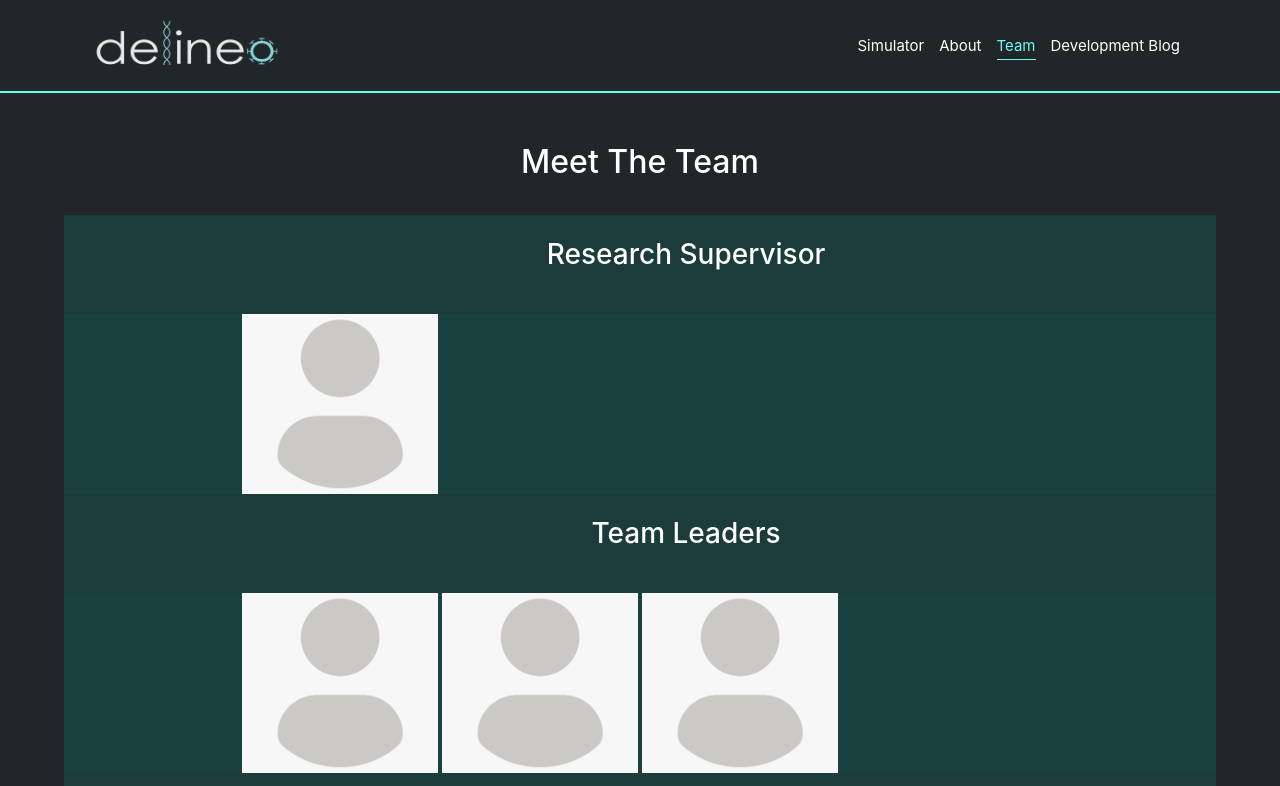
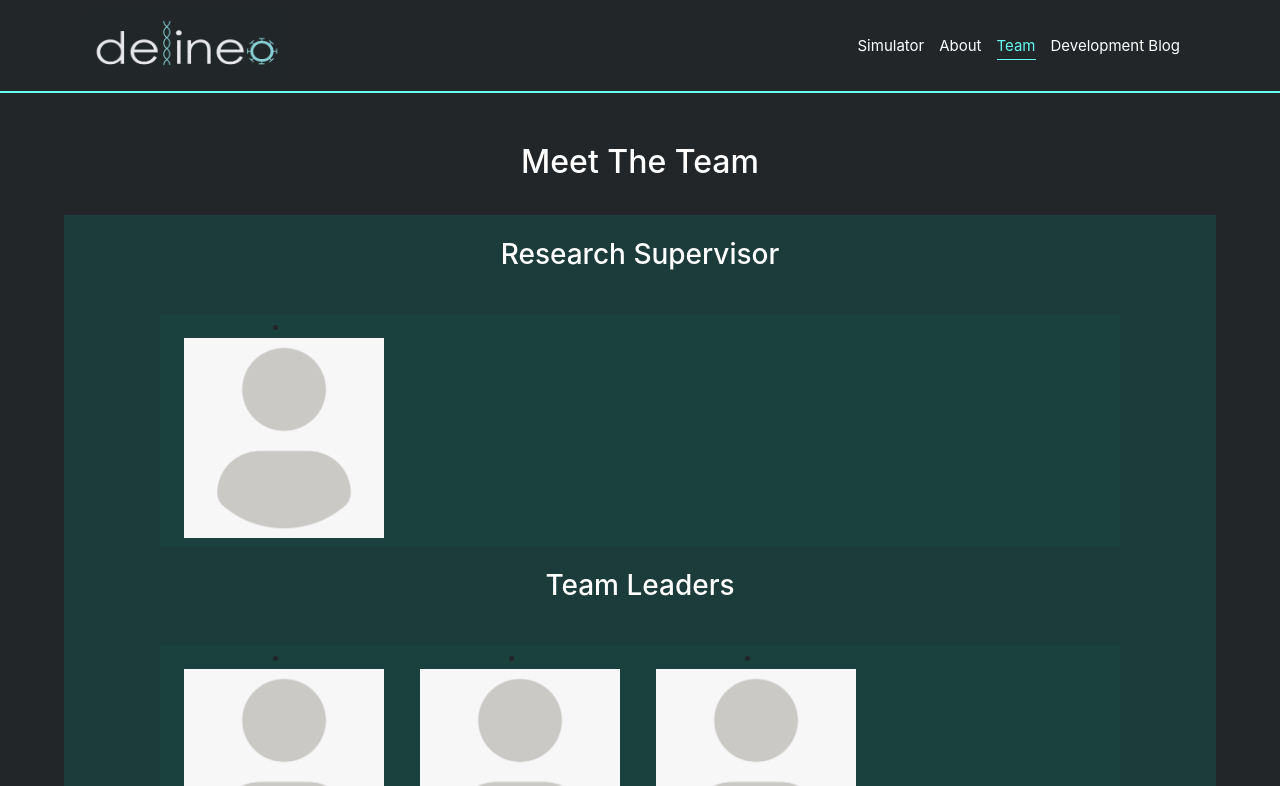
Before and after one commit to Delineo-Disease-Modeling/PandemicModel, a React (Create React App) app in the folder model_app/frontend/: page /team in a window 1280 px wide. Shown: the top 786 px of the page. Built offline with nearby package versions, Linux system fonts and the light colour scheme.

Commit message:
made team page dynamic and some minor styling changes

```diff
--- a/model_app/frontend/src/components/GridList.js
+++ b/model_app/frontend/src/components/GridList.js
@@ -6,15 +6,21 @@ import GridListTileBar from '@material-ui/core/GridListTileBar';
 import ListSubheader from '@material-ui/core/ListSubheader';
 import IconButton from '@material-ui/core/IconButton';
 import InfoIcon from '@material-ui/icons/Info';
+import Grid from '@material-ui/core/Grid';
+import Container from '@material-ui/core/Container';
+
+import withWidth, { isWidthUp } from '@material-ui/core/withWidth';
 
 const useStyles = makeStyles((theme) => ({
   root: {
     display: 'flex',
     flexWrap: 'wrap',
-    justifyContent: 'space-around',
+    justifyContent: 'center',
     overflow: 'hidden',
     backgroundColor: '#1b4441c2',
-    fontSize: '12px'
+    paddingTop: theme.spacing(0),
+    paddingBottom: theme.spacing(4),
+
   },
   icon: {
     color: 'rgba(255, 255, 255, 0.54)',
@@ -52,7 +58,10 @@ const useStyles = makeStyles((theme) => ({
     transition: "transform 350ms ease",
   },
   gridList: {
-    width: 800,
+    height: '100%',
+    display: 'flex',
+    flexDirection: 'column',
+
   },
   GridListTile: {
     '&:hover p, &:hover h3, &:hover h4': {
@@ -60,17 +69,24 @@ const useStyles = makeStyles((theme) => ({
     },
     '&:hover div': {
       opacity: 1,
-    }
+    },
+    width: '200px',
+    height:'200px',
+
+
+
   },
 }));
 
 export default function TitlebarGridList(tileData) {
   const classes = useStyles();
 
+
   return (
-    <div className={classes.root}>
-      <GridList cellWidth={200} className={classes.gridList} cols={4}>
+    <Container className={classes.root} maxWidth="md">
+      <Grid container spacing={4}>
         {tileData.map((tile) => (
+          <Grid item key={classes.GridListTile}  xs={12} sm={6} md={3}>
             <GridListTile className={classes.GridListTile} key={tile.img}>
               <img src={tile.img} alt={tile.name} />
 
@@ -82,8 +98,10 @@ export default function TitlebarGridList(tileData) {
                 </div>
               </div>
             </GridListTile>
+          </Grid>
         ))}
-      </GridList>
-    </div>
+
+      </Grid>
+    </Container>
   );
 }
--- a/model_app/frontend/src/const/member.js
+++ b/model_app/frontend/src/const/member.js
@@ -22,6 +22,27 @@ export const MEMBERS = [
       major:'Team Member Major',
       headshot: ''
     },
+    {
+      id: 2,
+      name: 'Team Member 3',
+      designation: 'Team Member',
+      major:'Team Member Major',
+      headshot: ''
+    },
+    {
+      id: 2,
+      name: 'Team Member 3',
+      designation: 'Team Member',
+      major:'Team Member Major',
+      headshot: ''
+    },
+    {
+      id: 2,
+      name: 'Team Member 3',
+      designation: 'Team Member',
+      major:'Team Member Major',
+      headshot: ''
+    },
 ];
 
 export default MEMBERS;
--- a/model_app/frontend/src/const/teamTileData.js
+++ b/model_app/frontend/src/const/teamTileData.js
@@ -37,6 +37,24 @@ const tileData = [
     role: 'Leader',
     description: 'Major',
   },
+  {
+    img: image,
+    name: 'Team Member 6',
+    role: 'Leader',
+    description: 'Major',
+  },
+  {
+    img: image,
+    name: 'Team Member 6',
+    role: 'Leader',
+    description: 'Major',
+  },
+  {
+    img: image,
+    name: 'Team Member 6',
+    role: 'Leader',
+    description: 'Major',
+  },
 ];
 
 export default tileData;
--- a/model_app/frontend/src/containers/Team.css
+++ b/model_app/frontend/src/containers/Team.css
@@ -41,7 +41,9 @@
   margin-left: auto;
   margin-right: auto;
   background-color: #1b4441c2;
+  max-width: 1200px;
   width: 90%;
+  height: fit-content;
   align-self: center;
   align-items: center;
 }
@@ -103,10 +105,9 @@ h2{
 
 h3{
   color: white;
-  padding-top: 2%;
-  padding-bottom: 3%;
   margin-right: auto;
-  margin-left: 8%;
+  margin-left: auto;
+  margin-top: 0%;
   font-size: 10px;
 
 }
@@ -128,6 +129,7 @@ h3{
 
 .MainHeader{
   margin-top: -40px;
+  align-items: center;
 }
 
 .MemberList{
--- a/model_app/frontend/src/containers/Team.js
+++ b/model_app/frontend/src/containers/Team.js
@@ -27,13 +27,16 @@ function Team(props){
 
   return(
     <div className = 'CardBackground'>
+
       <div className="MainHeader">
         <h2>Meet The Team</h2>
       </div>
+
       <div className = 'CardGreenBackground1'>
-       <h3 align='left'>Research Supervisor</h3>
+        <h3 align="left">Research Supervisor</h3>
         <SupGridList></SupGridList>
       </div>
+
       <div className = 'CardGreenBackground1'>
         <h3 align="left">Team Leaders</h3>
         <LeadGridList></LeadGridList>
@@ -42,12 +45,8 @@ function Team(props){
       <div className = 'CardGreenBackground1' >
         <h3 align="left">Team Members</h3>
         <TeamGridList></TeamGridList>
-
       </div>
 
-      <div className = 'CardGreenBackground1'>
-
-      </div>
    </div>
 
 
```
Lines whose indentation alone changed are shown as unchanged.
